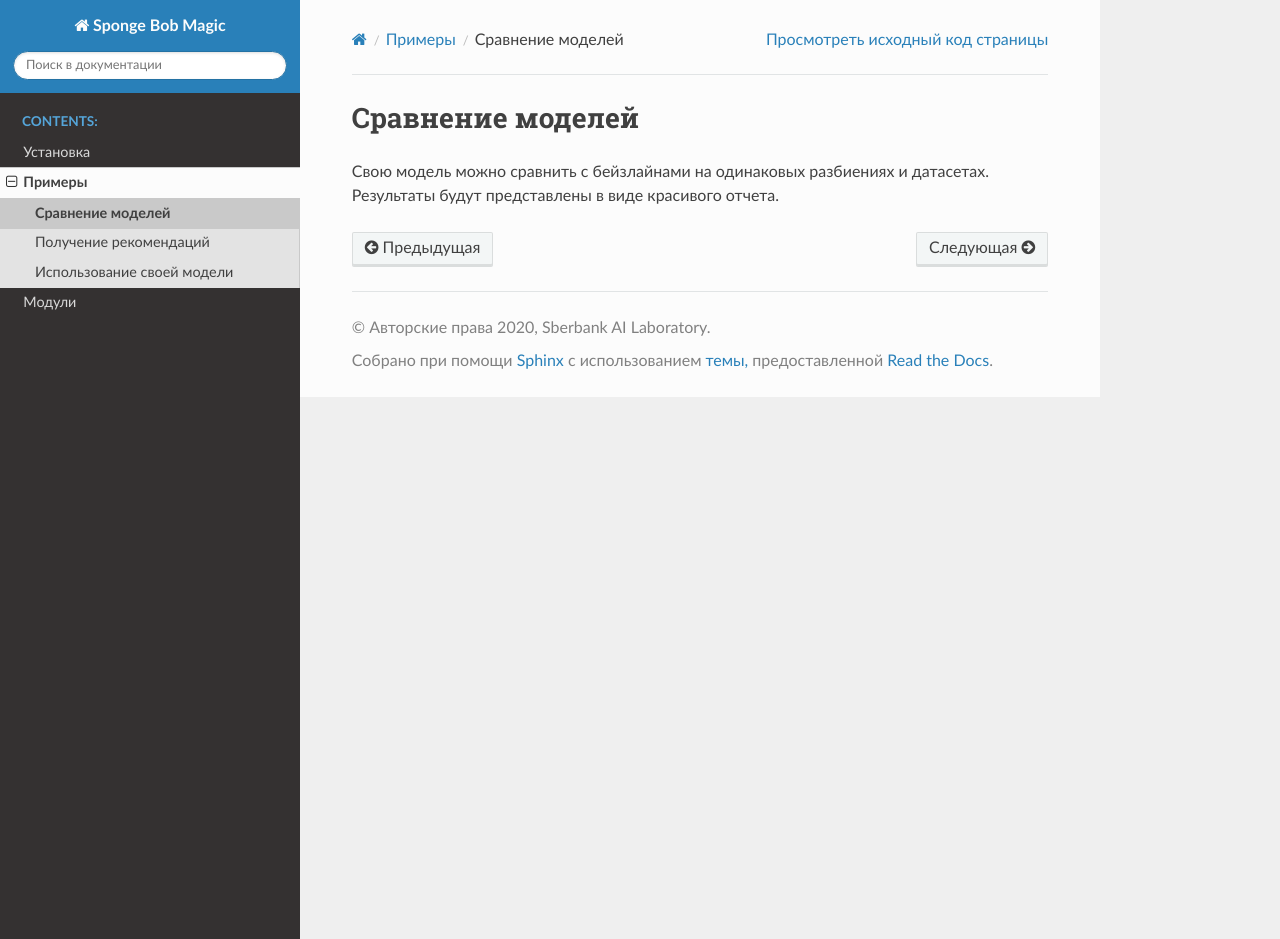
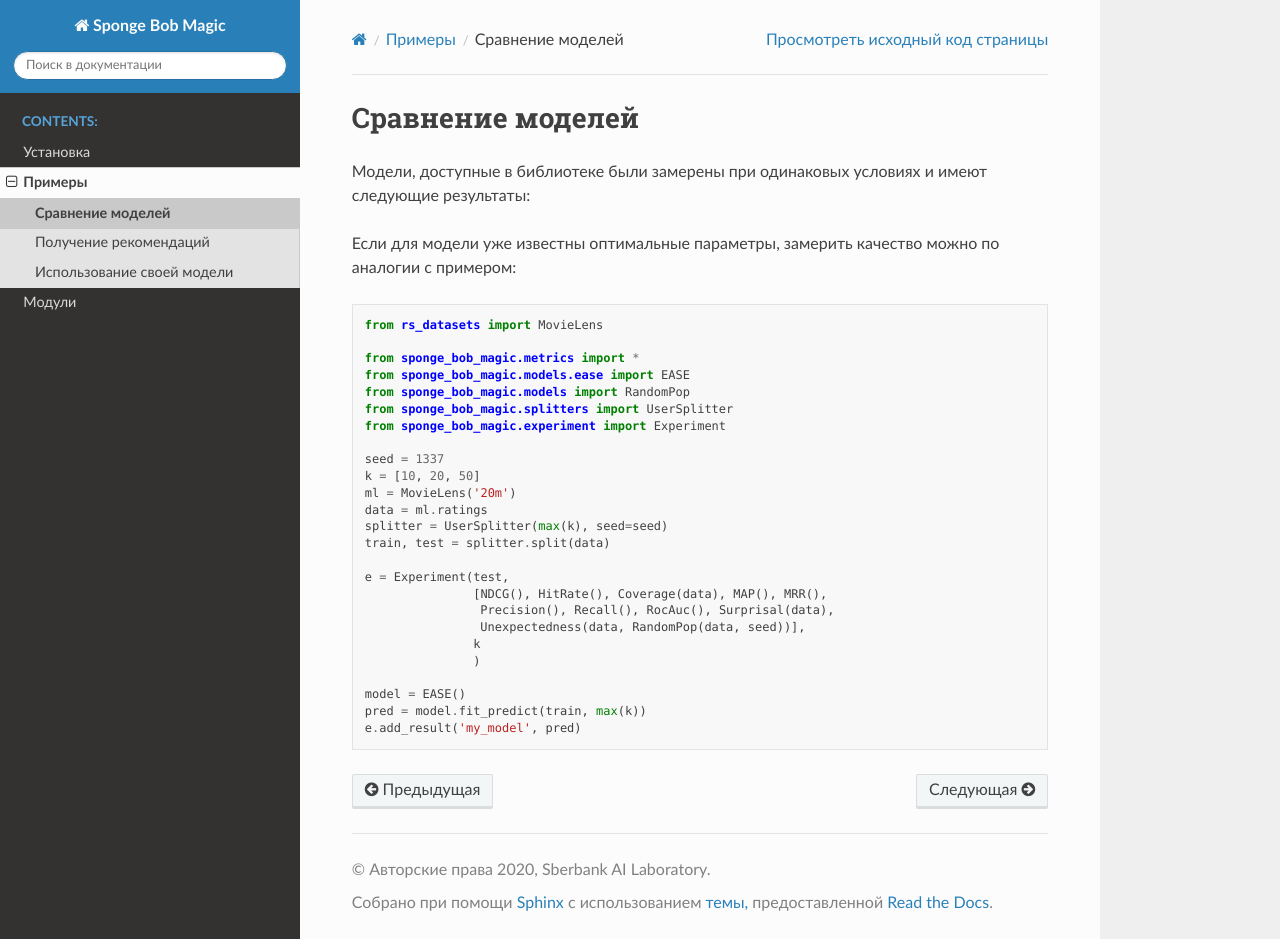
Before and after one commit to sb-ai-lab/RePlay, a Sphinx documentation site: the page built from docs/pages/examples/baselines.rst, in a window 1280 px wide and 939 px high. Built offline with Sphinx 7.4.7 and the Read the Docs theme 2.0.0, drawn with Linux system fonts in a browser that asks for light colours.

Commit message:
добавлен контент на страницу бейзлайнов, добавлен метод str рекомендерам, добавлен способ вызова эксперимента

```diff
--- a/docs/pages/examples/baselines.rst
+++ b/docs/pages/examples/baselines.rst
@@ -1,5 +1,36 @@
 Сравнение моделей
 ==================
 
-Свою модель можно сравнить с бейзлайнами на одинаковых разбиениях и датасетах.
-Результаты будут представлены в виде красивого отчета.
+Модели, доступные в библиотеке были замерены при одинаковых условиях и имеют следующие результаты:
+
+
+
+Если для модели уже известны оптимальные параметры, замерить качество можно по аналогии с примером:
+
+.. code-block:: python
+
+   from rs_datasets import MovieLens
+
+   from sponge_bob_magic.metrics import *
+   from sponge_bob_magic.models.ease import EASE
+   from sponge_bob_magic.models import RandomPop
+   from sponge_bob_magic.splitters import UserSplitter
+   from sponge_bob_magic.experiment import Experiment
+
+   seed = 1337
+   k = [10, 20, 50]
+   ml = MovieLens('20m')
+   data = ml.ratings
+   splitter = UserSplitter(max(k), seed=seed)
+   train, test = splitter.split(data)
+
+   e = Experiment(test,
+                  [NDCG(), HitRate(), Coverage(data), MAP(), MRR(),
+                   Precision(), Recall(), RocAuc(), Surprisal(data),
+                   Unexpectedness(data, RandomPop(data, seed))],
+                  k
+                  )
+
+   model = EASE()
+   pred = model.fit_predict(train, max(k))
+   e.add_result('my_model', pred)
```
Also changed, not shown: 4 other files.
